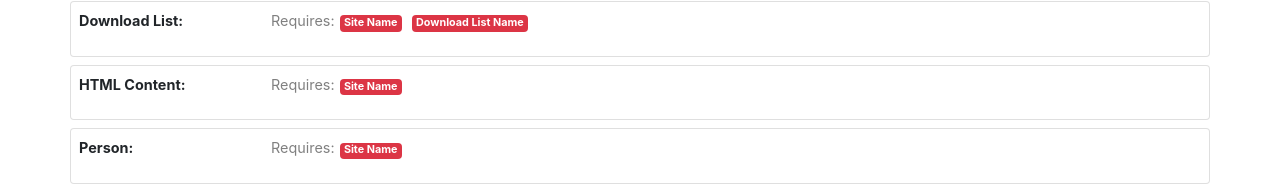
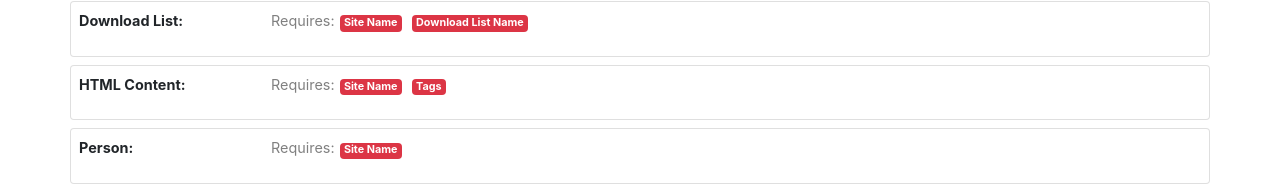
Before and after one commit to IonutP/feedbuilder, a React (Create React App) app: page / in a window 1280 px wide. Shown: the part 1157-1342 px from the top of the page. Built offline with nearby package versions, Linux system fonts and the light colour scheme.

Commit message:
tags requierd for html

```diff
--- a/package.json
+++ b/package.json
@@ -12,7 +12,7 @@
     "react": "^16.13.1",
     "react-bootstrap": "^1.0.0",
     "react-dom": "^16.13.1",
-    "react-scripts": "3.4.1"
+    "react-scripts": "^3.4.3"
   },
   "scripts": {
     "start": "react-scripts start",
--- a/src/App.js
+++ b/src/App.js
@@ -422,7 +422,7 @@ class App extends React.Component {
                     <div className='col-sm-2'><strong>HTML Content:</strong></div>
                     <div className='col-sm-10'>
                         {
-                            this.state.siteName ?
+                            this.state.siteName && this.state.tagList.length ?
                                 (
                                     <a href={`https://${this.state.siteName}.q4web.com/feed/Html.svc/GetHtmlList${this.state.langId ? '?languageId=' + this.state.langId : ''}${this.state.nrItems && this.state.nrItems !== '0' ? '&pageSize=' + this.state.nrItems : '&pageSize=1'}${this.state.tagList ? '&tagList=' + this.state.tagList.replace(/ /g, '').replace(/,$/g, '').split(',').join('|') : ''}${this.state.callback ? '&callback='+this.state.callback : ''}&includeTags=true`} target="_blank" rel="noopener noreferrer">
                                         {`https://${this.state.siteName}.q4web.com/feed/Html.svc/GetHtmlList${this.state.langId ? '?languageId=' + this.state.langId : ''}${this.state.nrItems && this.state.nrItems !== '0' ? '&pageSize=' + this.state.nrItems : '&pageSize=1'}${this.state.tagList ? '&tagList=' + this.state.tagList.replace(/ /g, '').replace(/,$/g, '').split(',').join('|') : ''}${this.state.callback ? '&callback=' + this.state.callback : ''}&includeTags=true`}
@@ -432,6 +432,7 @@ class App extends React.Component {
                                 (
                                     <p><span className='text'>Requires:</span>
                                         {this.state.siteName ? null : <RequiredElement>Site Name</RequiredElement>}
+                                        {this.state.tagList.length ? null : <RequiredElement>Tags</RequiredElement>}
                                     </p>
                                 )
                         }
```
Also changed, not shown: 1 other file (tests, documents, lock files or other folders).
